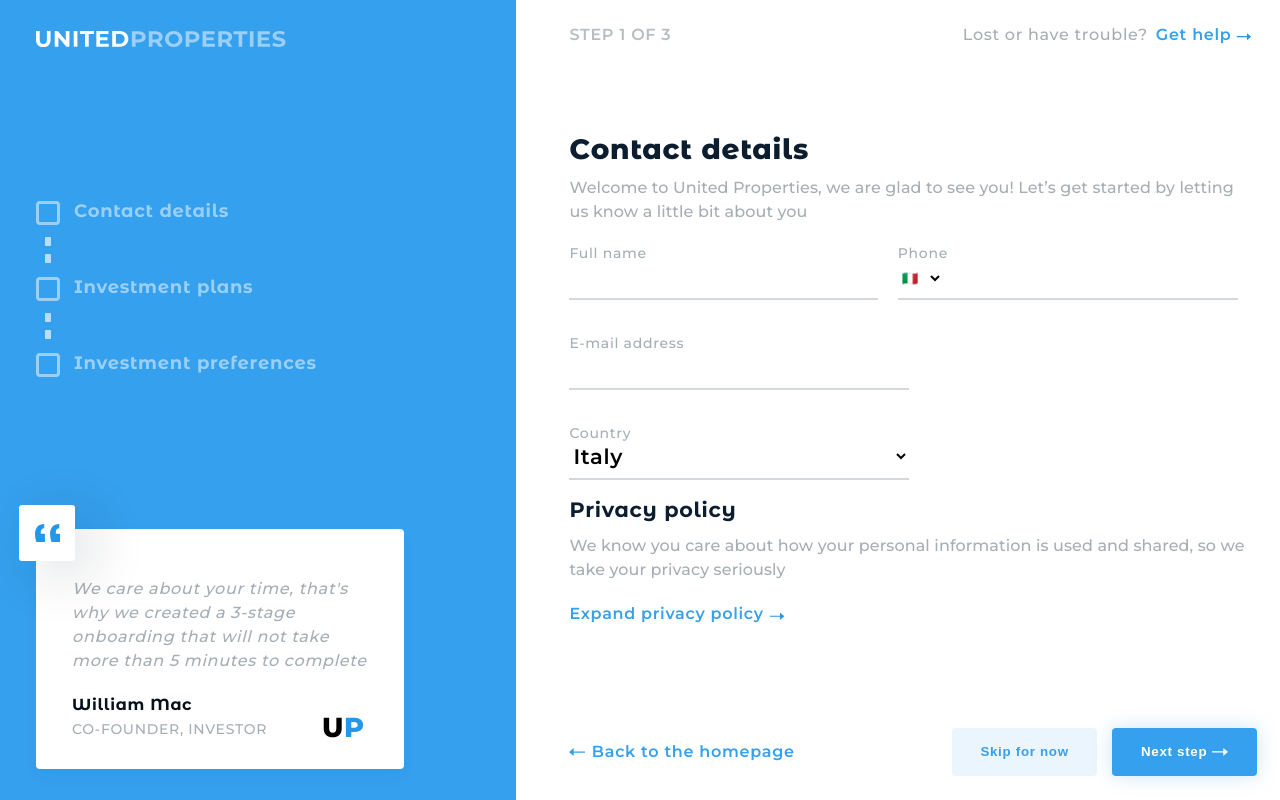
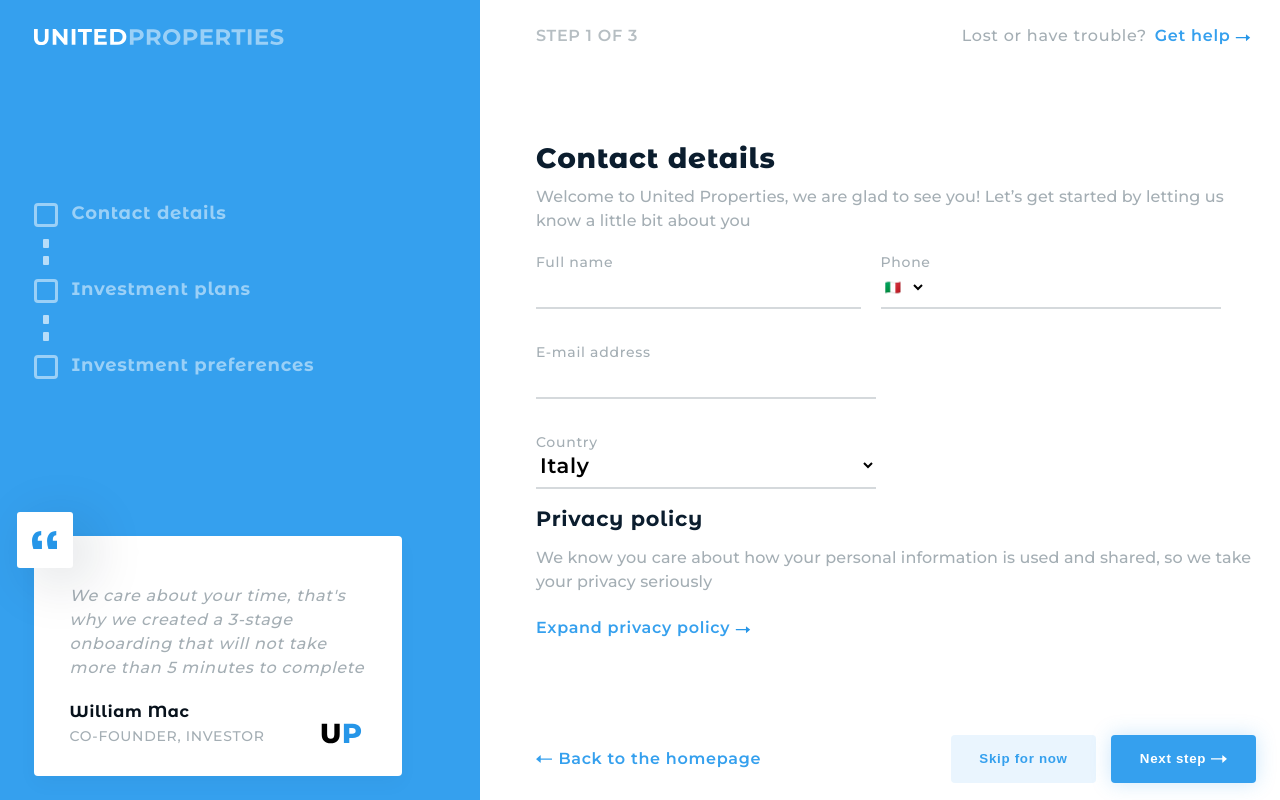
Before and after one commit to cavaglieridomenico/user-onboarding, a React (Create React App) app: page / in a window 1280 px wide. Built offline with nearby package versions, Linux system fonts and the light colour scheme.

Commit message:
[FIXED] Setting the style of the main boxes
Avoid some repetition in your code by redistributing style properties
between outerbox and innerbox/sidebar.

```diff
--- a/src/assets/style/common.css
+++ b/src/assets/style/common.css
@@ -21,8 +21,8 @@ body {
   }
 }
 
-/*LG*/
-@media all and (min-width: 1200px) {
+/*MD – large tablet port. and medium tablet land.*/
+@media all and (min-width: 992px) and (min-height: 800px) and (orientation: portrait) {
   body {
     background-color: var(--mainBackground);
   }
@@ -31,17 +31,15 @@ body {
 /*XL larger screens*/
 @media all and (min-width: 1440px) {
   body {
-    width: 100%;
+    background-color: var(--mainBackground);
   }
 }
 
 /*Main containers*/
 .onboarding-outerbox {
   position: relative;
-  width: var(--outerWith);
-  height: var(--outerHeight);
   max-width: var(--outerMaxWidth);
-  margin: 0 auto;
+  margin: var(--outerMargin);
   font-family: var(--monserrat);
   -webkit-font-smoothing: antialiased;
   -moz-osx-font-smoothing: grayscale;
@@ -60,6 +58,7 @@ body {
   justify-content: space-between;
   height: var(--innerHeight);
   min-height: var(--innerMinHeight);
+  max-height: var(--innerMaxHeight);
   padding: var(--innerPadding);
 }
 
@@ -121,13 +120,25 @@ h2 {
     margin: 1rem 0 0.5rem;
   }
 }
+
+/*MD – large tablet port. and medium tablet land.*/
+@media all and (min-width: 992px) and (min-height: 800px) and (orientation: portrait) {
+  .onboarding-innerbox h1 {
+    margin: 0 0 1rem;
+  }
+  .onboarding-innerbox h2 {
+    margin: 2.5rem 0 1.7rem;
+    letter-spacing: 2px;
+  }
+}
+
 /*LG - large tablet landscape*/
 @media all and (min-width: 1200px) {
   .onboarding-innerbox h1 {
     margin: 0 0 0.6rem;
   }
   .onboarding-innerbox h2 {
-    margin: 1rem 0 0.6rem;
+    margin: 1rem 0 0.8rem;
   }
 }
 
--- a/src/assets/style/sidebar.css
+++ b/src/assets/style/sidebar.css
@@ -6,6 +6,7 @@ aside {
   padding: var(--sidebarPadding);
   height: var(--sidebarHeight);
   min-height: var(--sidebarMinHeight);
+  max-height: var(--sideBarMaxHeight);
 }
 
 .quote-container {
--- a/src/assets/style/variables.css
+++ b/src/assets/style/variables.css
@@ -48,11 +48,14 @@ Variables
   /*Mockup values end*/
 
   /*Responsive main dimensions*/
-  --outerWith: 100%;
   --outerMaxWidth: 1440px;
-  --outerHeight: 100%;
-  --innerHeight: 100%;
+  --outerMargin: 0 auto;
+  --innerHeight: unset;
+  --sidebarHeight: unset;
   --innerMinHeight: unset;
+  --sidebarMinHeight: unset;
+  --innerMaxHeight: 900px;
+  --sideBarMaxHeight: 1400px;
   --logoMobileHeight: 80px;
   --progressMobileHeight: 40px;
   --innerPadding: 1% 1% 0;
@@ -64,9 +67,6 @@ Variables
 /*XS – smartphone portrait*/
 @media all and (min-width: 360px) {
   :root {
-    --outerHeight: calc(
-      100vh - var(--logoMobileHeight) - var(--progressMobileHeight)
-    );
     --innerHeight: calc(
       100vh - var(--logoMobileHeight) - var(--progressMobileHeight)
     );
@@ -79,10 +79,9 @@ Variables
 /*XS - Smartphones landscape*/
 @media all and (min-width: 640px) {
   :root {
-    --outerHeight: 100%;
     --innerHeight: 100%;
     --sidebarHeight: 100%;
-    --innerPadding: 1.5% 5% 0 3%;
+    --innerPadding: 1.5% 6.5% 0 3%;
   }
 }
 
@@ -90,9 +89,9 @@ Variables
 @media all and (min-width: 992px) and (min-height: 800px) and (orientation: portrait) {
   :root {
     --outerColLeft: 42%;
-    --outerHeight: 100vh;
     --innerHeight: 100vh;
     --sidebarHeight: 100vh;
+    --innerMaxHeight: 1400px;
     --innerPadding: 5% 4% 10%;
     --sidebarPadding: 8% 0 14% 7%;
   }
@@ -101,29 +100,24 @@ Variables
 /*LG*/
 @media all and (min-width: 1200px) {
   :root {
-    --outerHeight: 100%;
-    --innerHeight: 100%;
-    --sidebarHeight: 100%;
-    --outerMinHeight: 100vh;
-    --innerMinHeight: 100vh;
-    --sidebarMinHeight: 100vh;
-    --outerColLeft: 516px;
-    --innerPadding: 3% 3% 2% 7%;
-    --sidebarPadding: 6% 0 6% 7%;
-    --sectionHeight: 520px;
+    --outerColLeft: 480px;
+    --innerHeight: 100vh;
+    --sidebarHeight: 100vh;
+    --innerMaxHeight: 1400px;
+    --innerMinHeight: 650px;
+    --sidebarMinHeight: 650px;
+    --innerPadding: 3% 3% 1% 7%;
+    --sidebarPadding: 6% 0 5% 7%;
+    --sectionHeight: 510px;
   }
 }
 
 /*XL*/
 @media all and (min-width: 1440px) and (min-height: 900px) {
   :root {
-    --outerHeight: 900px;
-    --innerHeight: 100%;
-    --sidebarHeight: 100%;
-    --outerMinHeight: 100%;
-    --innerMinHeight: 100%;
-    --sidebarMinHeight: 100%;
     --outerColLeft: 516px;
+    --innerHeight: 900px;
+    --sidebarHeight: 900px;
     --innerPadding: 40px 150px 43px 116px;
     --sidebarPadding: 40px 0 50px 73px;
     --sectionHeight: 570px;
@@ -131,4 +125,11 @@ Variables
     --progressMargin: 100px 0 0;
   }
 }
+
+/*XL*/
+@media all and (min-width: 1920px) {
+  :root {
+    --outerMargin: 1% auto 0;
+  }
+}
 /*Responsive main dimensions end*/
```
